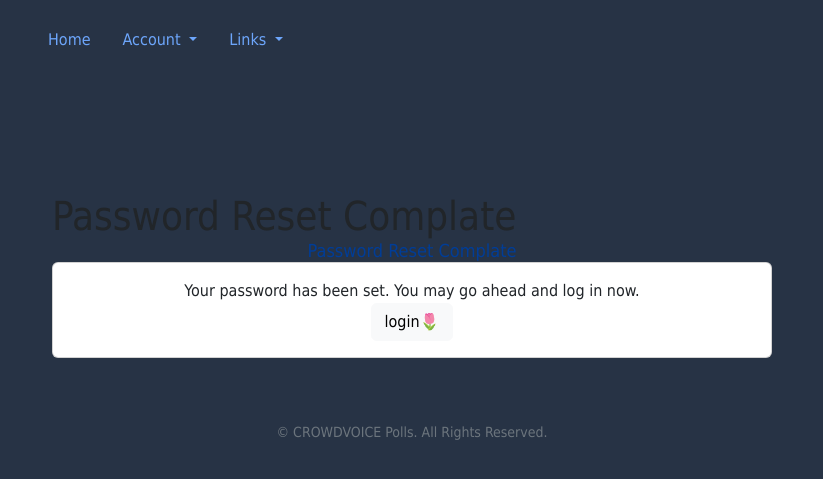
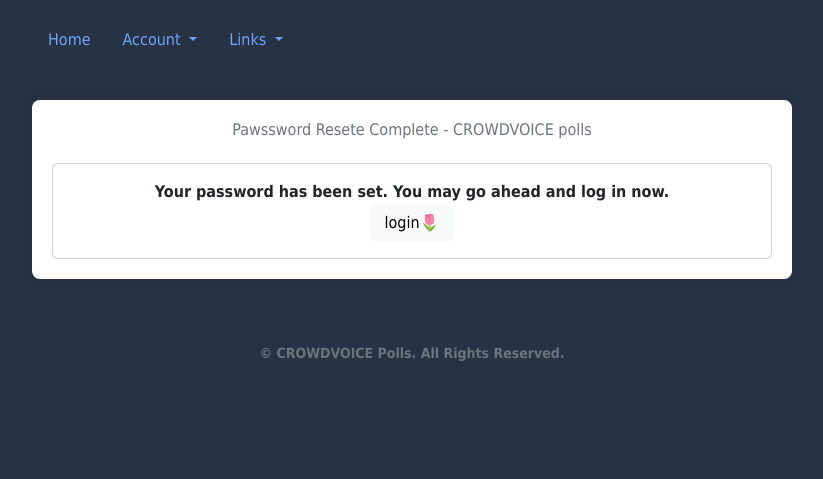
Before and after one commit to mayals/polls, a Django app: page /users/password-reset/complete/ in a window 1280 px wide. Shown: the top 479 px of the page, without its empty margins (228-1051 px from the left). Run offline with Django 4.2, Linux system fonts and the light colour scheme; parts of the project's set-up code (start-up, migrations or seed data) failed here and were passed over; some libraries are stand-ins or nearby versions.

Commit message:
style  update

```diff
--- a/users/templates/users/password_change_done.html
+++ b/users/templates/users/password_change_done.html
@@ -23,7 +23,7 @@
   </h1>
 
 
-    <div class="card m-5">
+    <div class="card m-5 border-0">
       <div class="card-body">
         <p class='text-center'>Pawssword Change done Successfully ..</p>
         <p class='text-center'>🌷💐🌾🌼🌻🌸🌺🪻🥀</p>
--- a/users/templates/users/password_reset_complete.html
+++ b/users/templates/users/password_reset_complete.html
@@ -1,7 +1,5 @@
 {% extends 'base.html' %}
 {% load crispy_forms_tags %}
-
-
 
 
 
@@ -16,10 +14,11 @@
 
 {% block content %}
 
-<section class='modify-content-center container'>
-<br><br><br>
-<h1 class="screen-reader-only">Password Reset Complate</h1>
-<h2 class='text-center'>Password Reset Complate</h2>
+<section class='container polls'>
+<b>
+  <h1 class='fs-6 text-center text-secondary mb-4'>
+    Pawssword Resete Complete - CROWDVOICE polls
+  </h1>
 
 <div class="card">
   <div class="card-body text-center">
```
